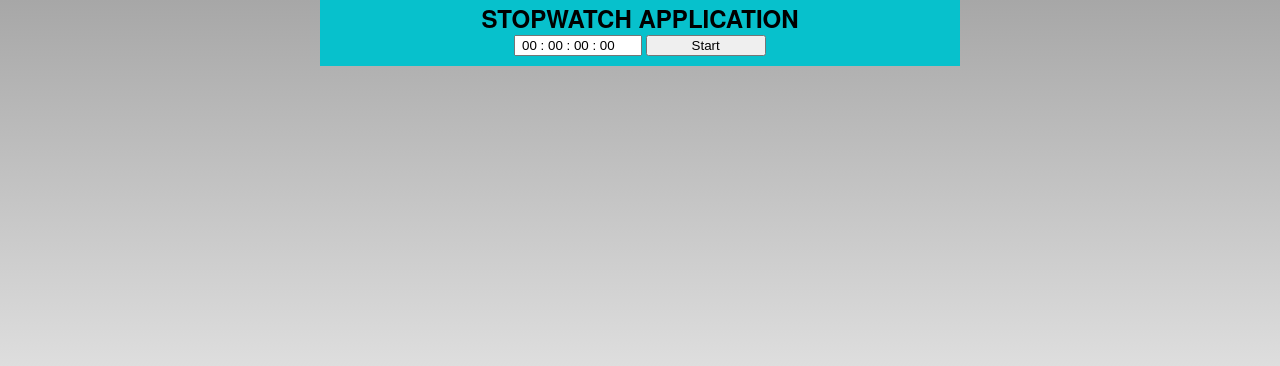
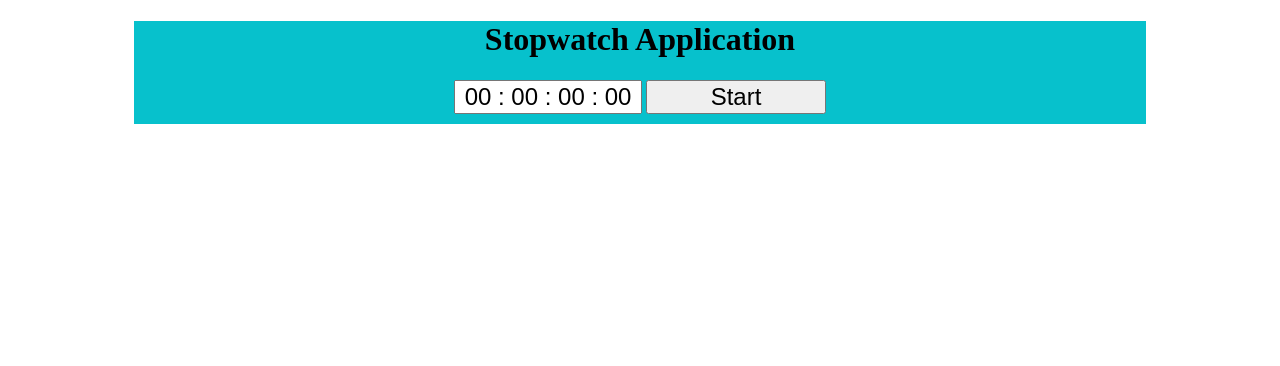
Before and after one commit to FlamboyantOm/Stopwatch, a plain HTML site: page platforms/android/assets/www/index.html in a window 1280 px wide. Drawn offline with Linux system fonts and the light colour scheme.

Commit message:
V 1.0.0.3
StopWatch

```diff
--- a/platforms/android/assets/www/index.html
+++ b/platforms/android/assets/www/index.html
@@ -26,7 +26,6 @@
         <meta name="msapplication-tap-highlight" content="no" />
         <!-- WARNING: for iOS 7, remove the width=device-width and height=device-height attributes. See https://issues.apache.org/jira/browse/CB-4323 -->
         <meta name="viewport" content="user-scalable=no, initial-scale=1, maximum-scale=1, minimum-scale=1, width=device-width, height=device-height, target-densitydpi=device-dpi" />
-        <link rel="stylesheet" type="text/css" href="css/index.css" />
         <title>FlamboyantOm</title>
     </head>
     <body>
@@ -44,6 +43,7 @@
 			if (text == "Stop") {
 			  var jsnResult = arrAdd();
 			  var cnt = 0; var op= 'jeson output';
+			  document.write("Output in Json : <br><br><br>");
 			  for (var i = 0; i < jsnResult.length; i++) {
 				  if (arr[i] !== undefined) {
 					  ++cnt; /*json process*/
@@ -59,6 +59,7 @@
 					  document.write(json);
 				  }
 			  }
+			  document.write("<br><br><br><input type='button' value='Back' onClick='history.go(0)'>");
 		  }
 		  if (document.stopwatchclock.theButton.value == "Start") { return true;  }
 		  SD=window.setTimeout("stopwatch();", 100);
@@ -89,12 +90,12 @@
 		function arrAdd(value){ arr.push(value); return arr;}
 	</script>
 	<style>
-    center{ width: 50%; margin-left: 25%;}
+	body input{ font-size:24px;}
+		center{ width: 80%;  margin-left:10%}
 		.mainblock {background-color: #07c1cc;}
 		.stopWatchClass{background-color: #07c1cc; display: block;}
-    #stopwatchclock input{margin-bottom: 10px; width: 120px;}
+		#stopwatchclock input{margin-bottom: 10px; width: 180px;}
 	</style>
-
     <center>
         <div class="mainblock">
 			<h1><b title="Stopwatch Application ( Using JAVASCRIPT + HTML + CSS )">Stopwatch Application</b></h1>
@@ -104,12 +105,12 @@
 					<div id="morefeature">
 						<input type="button" value="Reset" id="resetme" onClick="resetIt();reset();" title="Once you will click on 'RESET' button will entirely reset the stopwatch so that it can be started again."/>
 						<input type="button" name="saver" id="split" value="SPLIT" onClick="saveIt();" title="The 'SPLIT' button will save the current stopwatch time in the stopwatch history. The stopwatch will continue to progress after split."/>
-       <div>
+					</div>
 					<input type="hidden" name="number" id="number" value="0" />
 				</form>
 			</div>
 			<div id="stopwatchresult"></div>
+		</div>
     </center>
-
     </body>
 </html>
```
Also changed, not shown: www/index.html (+7 -7 lines). Lines whose indentation alone changed are shown as unchanged.
